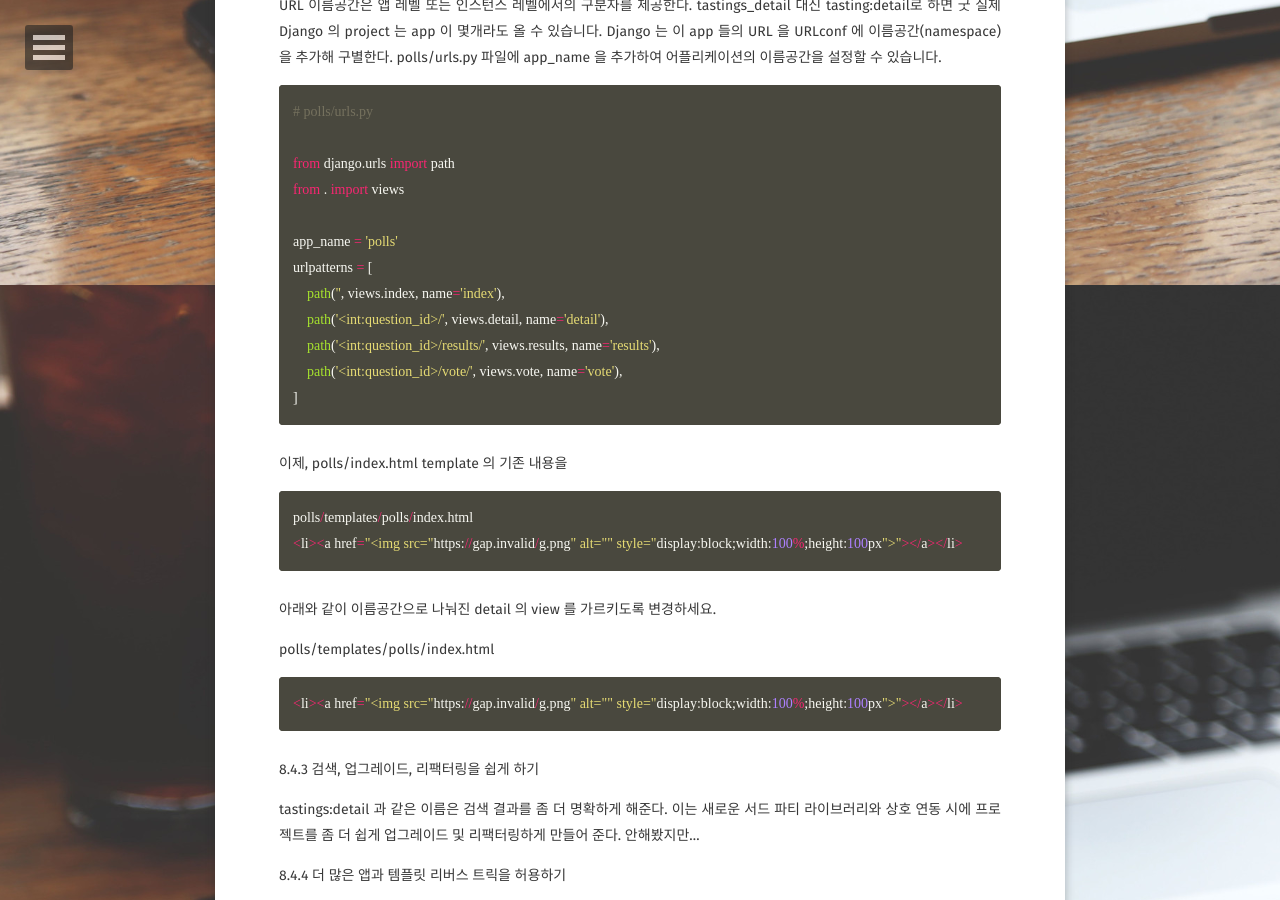
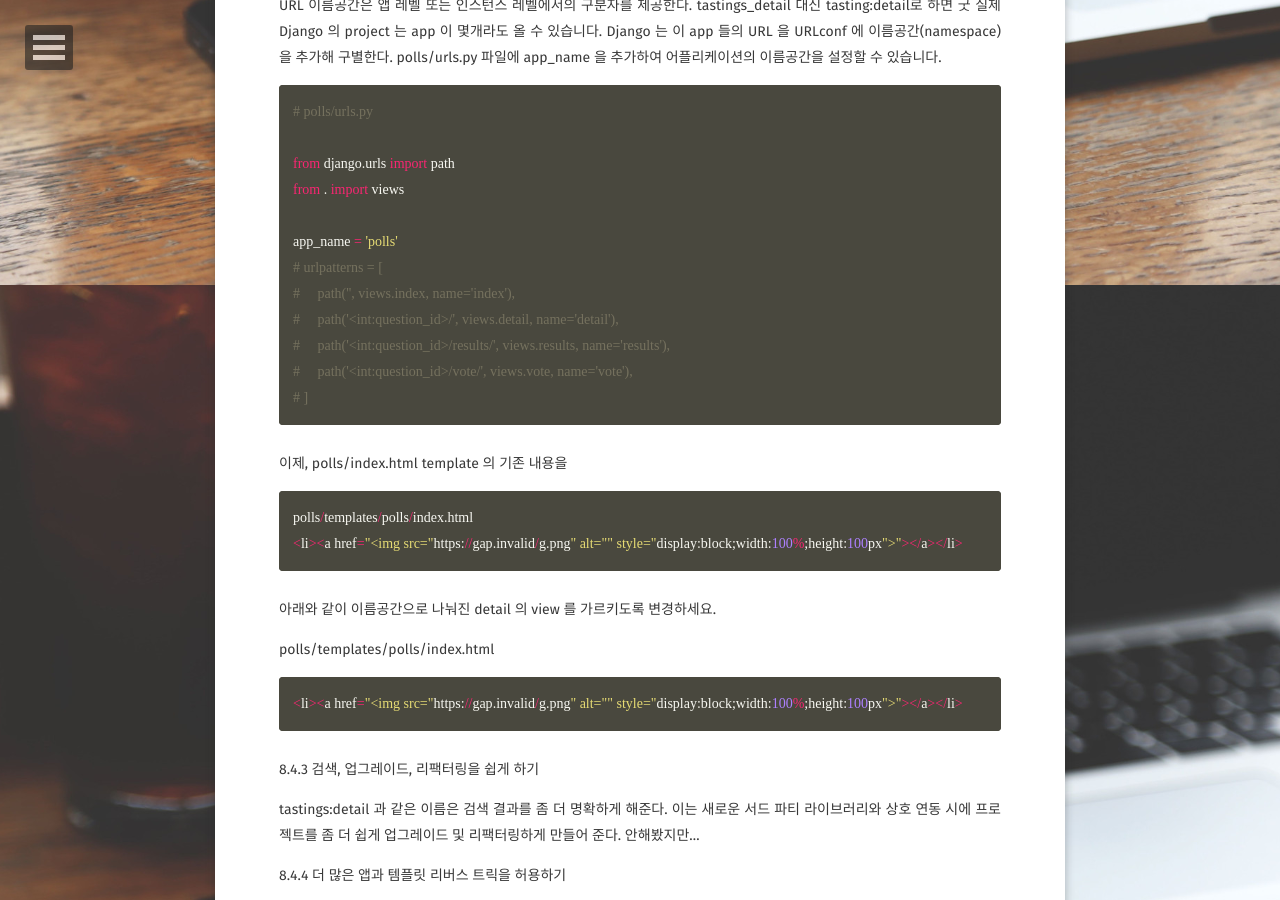
Before and after one commit to JoosJuliet/joosjuliet.github.io, a Jekyll site: the page built from _posts/2018-08-18-django_study_day4.md, in a window 1280 px wide and 900 px high, scrolled down 12315 px. Built offline with Jekyll 4.4.1, drawn with Linux system fonts in a browser that asks for light colours; some web fonts are replaced.

Commit message:
no message

````diff
--- a/_posts/2018-08-18-django_study_day4.md
+++ b/_posts/2018-08-18-django_study_day4.md
@@ -543,12 +543,12 @@ from django.urls import path
 from . import views
 
 app_name = 'polls'
-urlpatterns = [
-    path('', views.index, name='index'),
-    path('<int:question_id>/', views.detail, name='detail'),
-    path('<int:question_id>/results/', views.results, name='results'),
-    path('<int:question_id>/vote/', views.vote, name='vote'),
-]
+# urlpatterns = [
+#     path('', views.index, name='index'),
+#     path('<int:question_id>/', views.detail, name='detail'),
+#     path('<int:question_id>/results/', views.results, name='results'),
+#     path('<int:question_id>/vote/', views.vote, name='vote'),
+# ]
 ```
 이제, polls/index.html template 의 기존 내용을
 ``` python
````
